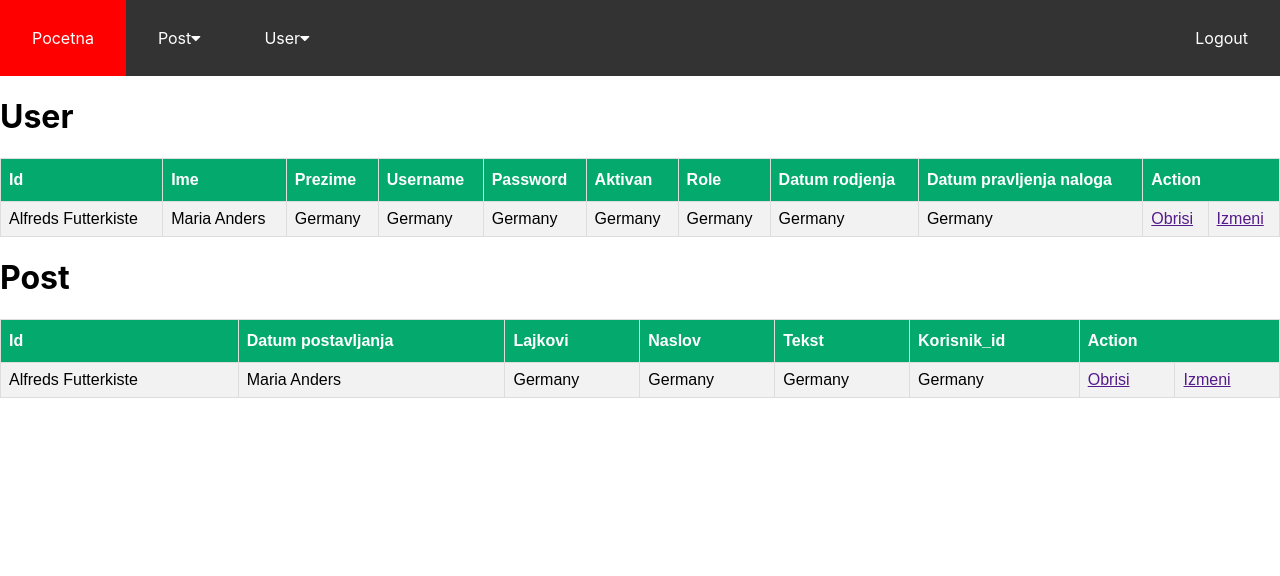
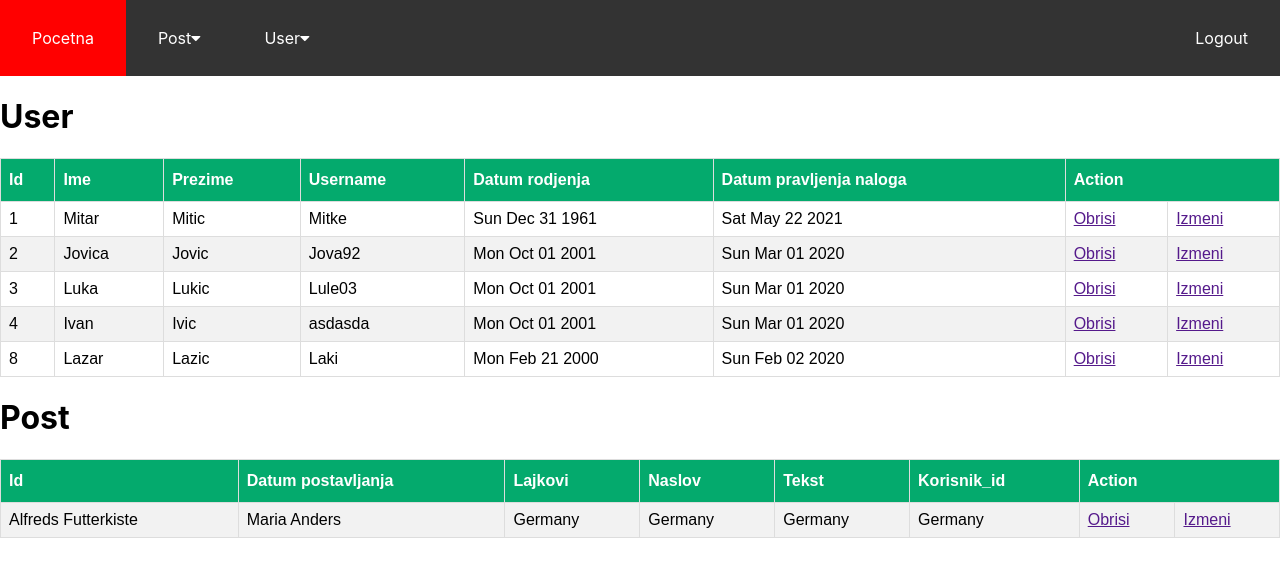
Before and after one commit to andricmilos/socijalni-admin, a React (Create React App) app: page / in a window 1280 px wide. Shown: the top 576 px of the page. Built offline with nearby package versions, Linux system fonts and the light colour scheme.

Commit message:
Ulepsane tabele

```diff
--- a/src/Table.js
+++ b/src/Table.js
@@ -1,10 +1,23 @@
+function ulepsaj(string) {
+  return (string.charAt(0).toUpperCase() + string.slice(1)).replaceAll("_"," ");
+}
+
+function ulepsajDatum(string,key) {
+  if (!key.includes("dat"))
+  {
+    return string;
+  }
+  var novi=new Date(string);
+  return novi.toDateString();
+}
+
 export default function Table({theadData, tbodyData}) {
     return (
-      <table>
+      <table id="tabela">
           <thead>
              <tr>
               {theadData.map(heading => {
-                return <th key={heading}>{heading}</th>
+                return <th key={heading}>{ulepsaj(heading)}</th>
               })}
               <th colspan="2">Action</th>
             </tr>
@@ -13,7 +26,7 @@ export default function Table({theadData, tbodyData}) {
               {tbodyData.map((row, index) => {
                   return <tr key={index}>
                       {theadData.map((key, index) => {
-                           return <td key={row[key]}>{row[key]}</td>
+                           return <td key={row[key]}>{ulepsajDatum(row[key],key)}</td>
                       })}
                     <td><a href="">Obrisi</a></td>
                     <td><a href="">Izmeni</a></td>
--- a/src/pages/Home.jsx
+++ b/src/pages/Home.jsx
@@ -1,36 +1,19 @@
 import React from 'react';
+import data from "../data.json"
+import Table from '../Table';
 
 function Home() {
+
+  const getHeadings = () => {
+
+    return Object.keys(data[0]);
+}
+
+
     return (<>
-        <h1>User</h1>
+      <h1>User</h1>
 
-<table id="tabela">
-  <tr>
-    <th>Id</th>
-    <th>Ime</th>
-    <th>Prezime</th>
-    <th>Username</th>
-    <th>Password</th>
-    <th>Aktivan</th>
-    <th>Role</th>
-    <th>Datum rodjenja</th>
-    <th>Datum pravljenja naloga</th>
-    <th colspan="2">Action</th>
-  </tr>
-  <tr>
-    <td>Alfreds Futterkiste</td>
-    <td>Maria Anders</td>
-    <td>Germany</td>
-    <td>Germany</td>
-    <td>Germany</td>
-    <td>Germany</td>
-    <td>Germany</td>
-    <td>Germany</td>
-    <td>Germany</td>
-    <td><a href="">Obrisi</a></td>
-    <td><a href="">Izmeni</a></td>
-  </tr>
-</table>
+      <Table theadData={getHeadings()} tbodyData={data}/>
 
 
 <h1>Post</h1>
```
